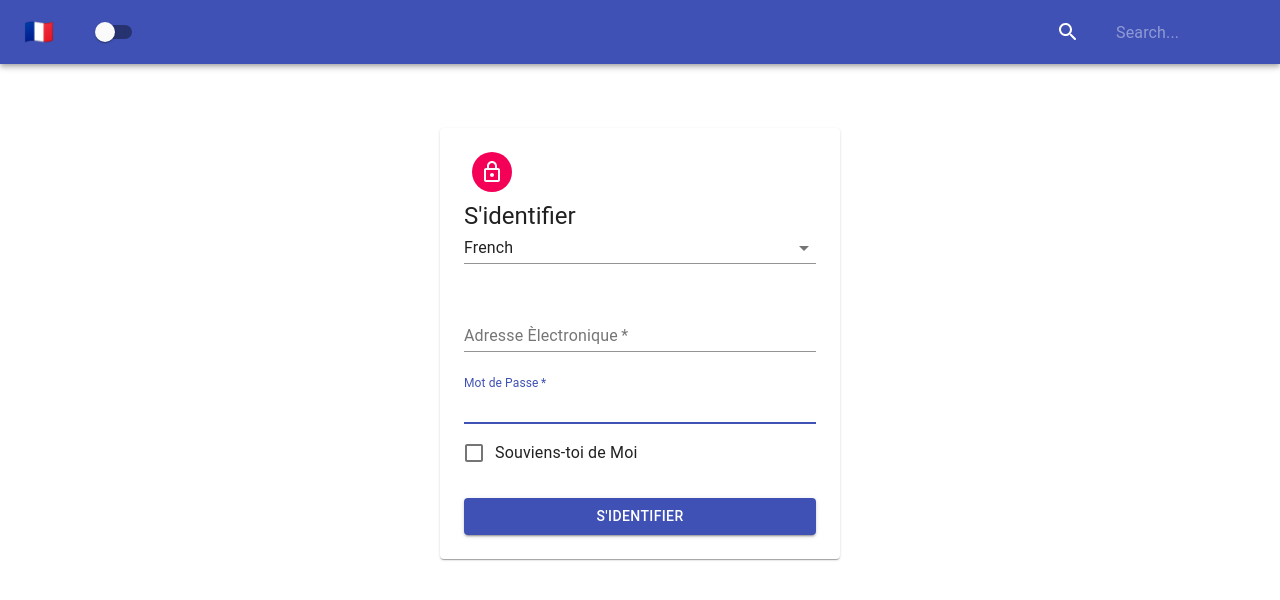
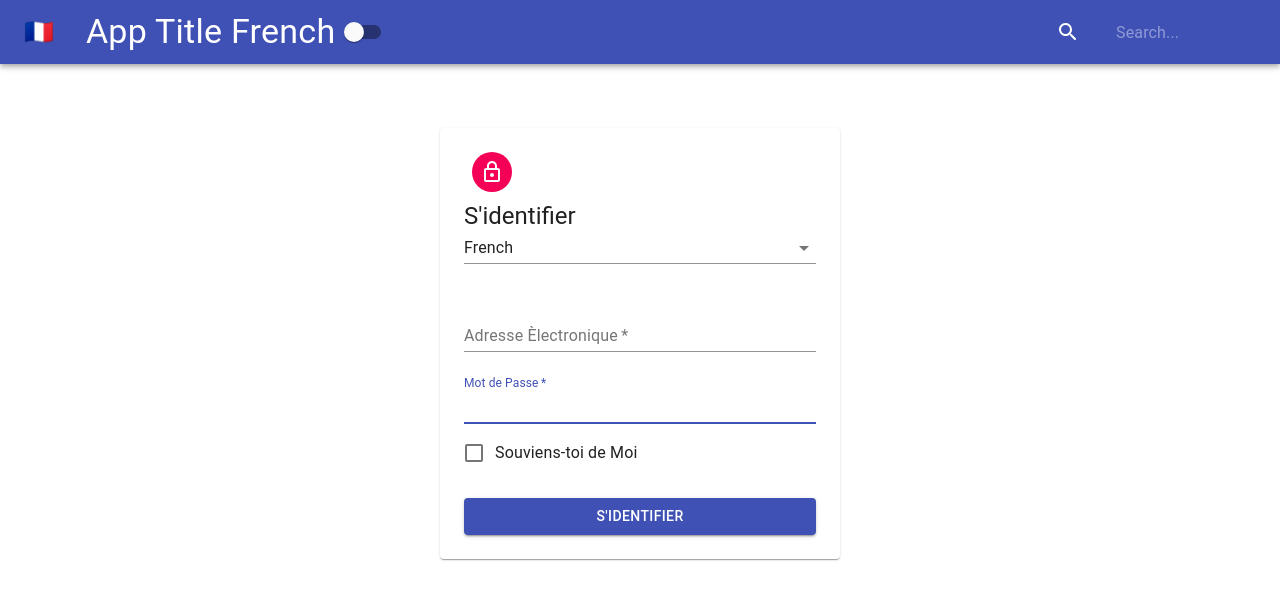
Before and after one commit to jbuican14/form-context, a React (Create React App) app: page / in a window 1280 px wide. Shown: the top 600 px of the page. Built offline with nearby package versions, Linux system fonts and the light colour scheme.

Commit message:
consume multiple comtext

```diff
--- a/src/components/Navbar.jsx
+++ b/src/components/Navbar.jsx
@@ -3,6 +3,7 @@ import {AppBar, Toolbar, IconButton, Typography, Switch, InputBase, withStyles }
 import { SearchRounded } from '@material-ui/icons';
 import styles from '../styles/NavBarStyles';
 import { ThemeContext } from '../contexts/ThemeContext'
+import { LanguageContext } from '../contexts/LanguageContext';
 
 function Navbar(props) {
   const context = useContext(ThemeContext);
@@ -10,13 +11,17 @@ function Navbar(props) {
   const {classes} = props;
 
   return (
+    <LanguageContext.Consumer>
+      {value => (
     <div className={classes.root}>
       <AppBar position='static' color={isDarkMode? 'default': 'primary'}>
         <Toolbar>
           <IconButton className={classes.menuButton} color="inherit">
             <span>🇫🇷</span>
           </IconButton>
-          <Typography className={classes.title} variant='h1' color='inherit'>App Title</Typography>
+          <Typography className={classes.title} variant='h4' color='inherit'>
+            App Title {value.language}
+          </Typography>
           <Switch onChange={toggleTheme} />
           <div className={classes.grow}/>
           <div className={classes.search}>
@@ -32,6 +37,8 @@ function Navbar(props) {
         </Toolbar>
       </AppBar>
     </div>
+      )}
+    </LanguageContext.Consumer>
   )
 }
 
--- a/src/styles/NavBarStyles.js
+++ b/src/styles/NavBarStyles.js
@@ -16,8 +16,9 @@ return {
   },
   title: {
     display: "none",
-    [theme.breakpoints]: {
-      display: "block"
+    [theme.breakpoints.up("sm")]: {
+      display: "block",
+      textTransform: "capitalize"
     }
   },
   search: {
```
